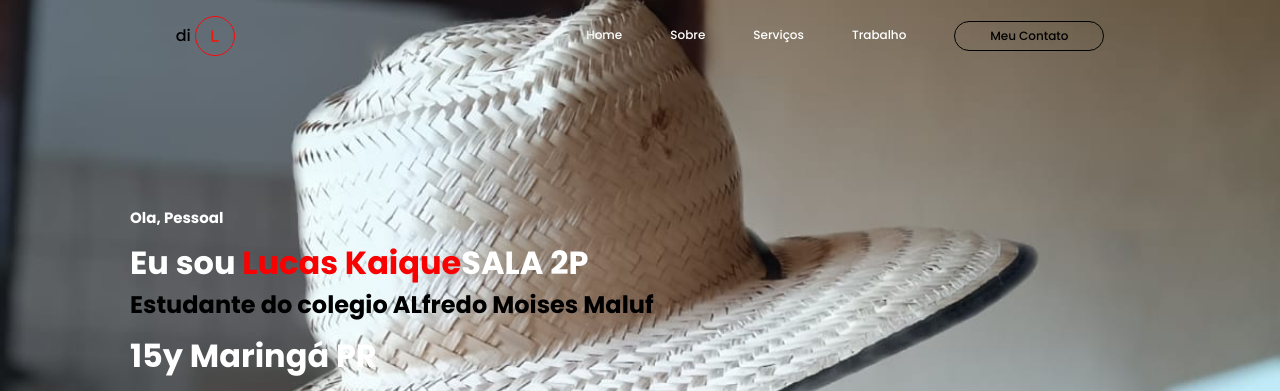
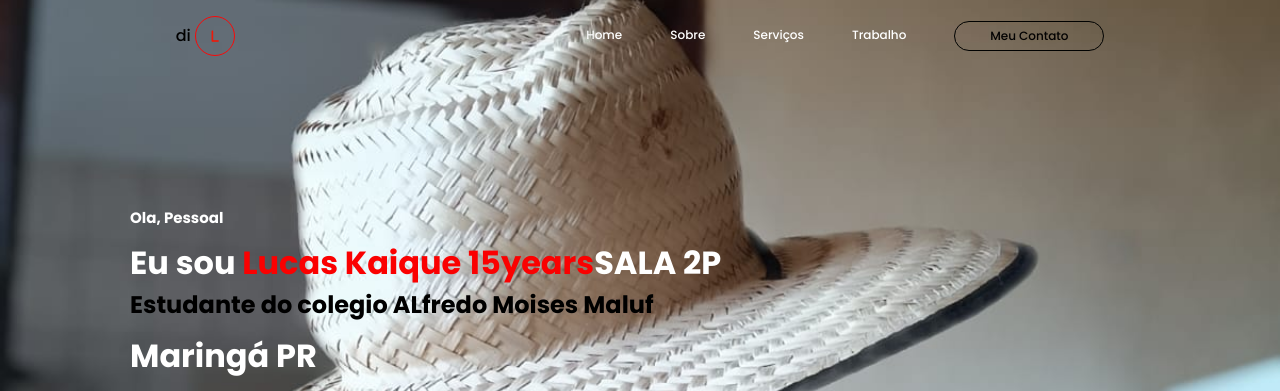
Before and after one commit to LucasLKzinn/portfolio, a plain HTML site: page index.html in a window 1280 px wide. Shown: the top 391 px of the page. Drawn offline with nearby package versions, Linux system fonts and the light colour scheme.

Commit message:
Update index.html

```diff
--- a/index.html
+++ b/index.html
@@ -39,9 +39,9 @@
         <div class="container-text">
             <div class="text">
                 <h3>Ola, Pessoal</h3>
-                <h1>Eu sou <span>Lucas Kaique</span>SALA 2P</h1>
+                <h1>Eu sou <span>Lucas Kaique 15years</span>SALA 2P</h1>
                 <h2>Estudante do colegio ALfredo Moises Maluf </h2>
-                <h1>15y Maringá PR</h1>
+                <h1>Maringá PR</h1>
                 <div class="redes-social">
                     <a href="#"><i class="fa-brands fa-facebook"></i></a>
                     <a href="#"><i class="fa-brands fa-twitter"></i></a>
```
